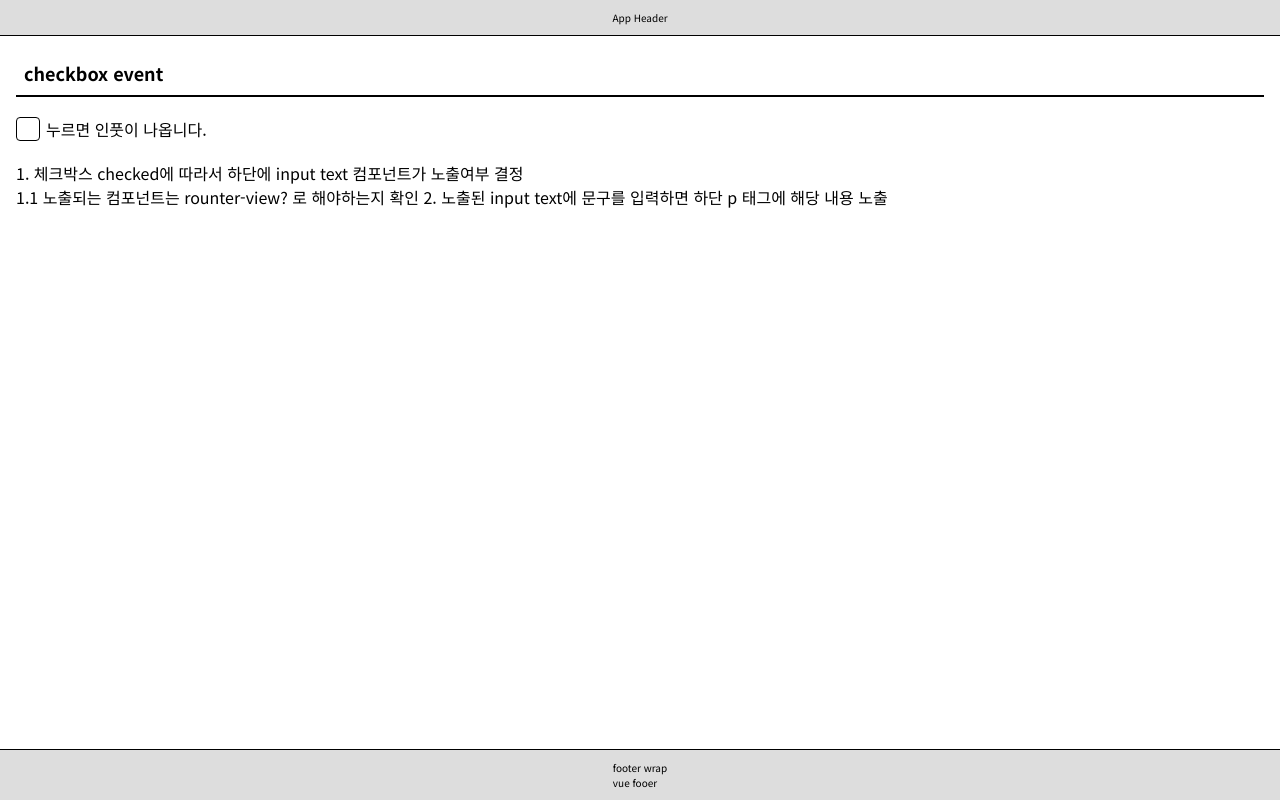
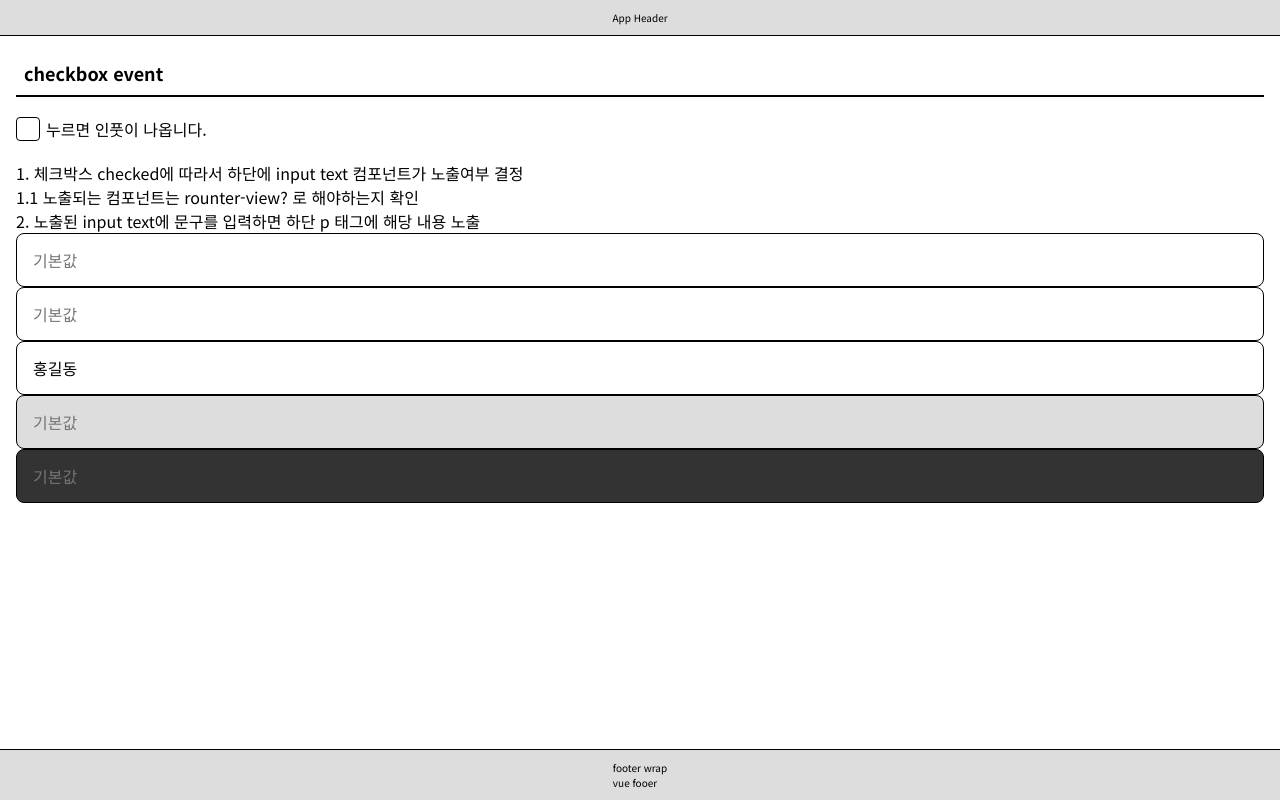
Before and after one commit to kimkyunghawn/KKKVueStrudy, a Vue app in the folder vue-project/: page /JsStudy/Chkbox in a window 1280 px wide. Built offline with nearby package versions, Linux system fonts and the light colour scheme.

Commit message:
input 생성

```diff
--- a/vue-project/src/assets/css/global.scss
+++ b/vue-project/src/assets/css/global.scss
@@ -25,6 +25,12 @@
   }
 }
 /* main */
+
+/* cont_wrap */
+.cont_wrap {
+	font-size: 16px;
+}
+/* cont_wrap */
 
 
 /* footer_wrap */
--- a/vue-project/src/components/JS/Chkbox/Ccs.vue
+++ b/vue-project/src/components/JS/Chkbox/Ccs.vue
@@ -1,4 +1,6 @@
 <template>
+
+	<div class="cont_wrap">
 		<div class="guide_title">
 			checkbox event
 		</div>
@@ -7,16 +9,32 @@
 
 		<p class="guide_text">
 			1. 체크박스 checked에 따라서 하단에 input text 컴포넌트가 노출여부 결정 <br>
-    1.1 노출되는 컴포넌트는 rounter-view? 로 해야하는지 확인
+			1.1 노출되는 컴포넌트는 rounter-view? 로 해야하는지 확인 <br>
 			2. 노출된 input text에 문구를 입력하면 하단 p 태그에 해당 내용 노출
+		</p>
 
-  </p>
+		<Input maxlength="20" wrapperClass="test1" inpClass="inptest1 sdf" />
+		<Input :inpClass="['t1', 't2']"/>
+		<Input placeholder="x" :value="dmpValue1" />
+		<Input type="number" readonly />
+		<Input type="number" maxlength="20" disabled readonly  />
+
+	</div>
 
 
 </template>
 
 <script setup lang="ts">
   import Checkbox from "@/cps/checkbox/checkbox.vue"
+	import Input from "@/cps/input/input.vue"
+
+	import { ref } from "vue"
+
+	// let testData = {
+	// 	dmpValue1: '홍길동',
+	// }
+
+	const dmpValue1 = '홍길동';
 
 
 </script>
--- /dev/null
+++ b/vue-project/src/cps/input/input.vue
@@ -0,0 +1,80 @@
+<template>
+	<div class="input" :class="wrapperClass">
+		<input class="inp"
+			:class="inpClass"
+			:type="type"
+			:placeholder="placeholder"
+			v-bind="$attrs"
+			:value="value"
+			:readonly="readonly"
+			:disabled="disabled"
+		/>
+	</div>
+</template>
+
+
+
+<script setup lang="ts">
+
+	// 지정한곳에서만 속성 상속 받기
+	defineOptions({
+		inheritAttrs: false,
+	});
+	// 지정한곳에서만 속성 상속 받기
+
+	interface Props {
+		// type?: string,
+		wrapperClass?: string | string[] | Record<string, boolean>,
+		inpClass?: string | string[] | Record<string, boolean>,
+		type?: 'text' | 'number' | 'password' | 'email' | 'tel' | 'url' | 'search' | 'date' | 'time' | 'file' | 'month' | 'week',
+		placeholder?: string,
+		value?: string | number,
+		readonly?: boolean,
+		disabled?: boolean,
+	}
+
+	const props = withDefaults(defineProps<Props>(), {
+		type: 'text',
+		placeholder: '기본값',
+		readonly: false,
+		disabled: false,
+	});
+</script>
+
+<!-- <script lang="ts">
+	export default {
+		props: {
+			type: {
+				type: String,
+				default: 'text',
+			},
+			placeholder: {
+				type: String,
+				default: '기본값',
+			}
+		}
+	}
+</script> -->
+
+
+<style lang="scss">
+
+	.input {
+		input {
+			display: block;
+			width: 100%;
+			height: 54px;
+			padding: 4px 16px;
+			font-size: 16px;
+			border-radius: 8px;
+			border: 1px solid #000;
+			&:read-only {
+				background-color: #ddd;
+			}
+			&:disabled {
+				background-color: #333;
+			}
+		}
+	}
+
+</style>
```
Lines whose indentation alone changed are shown as unchanged.
